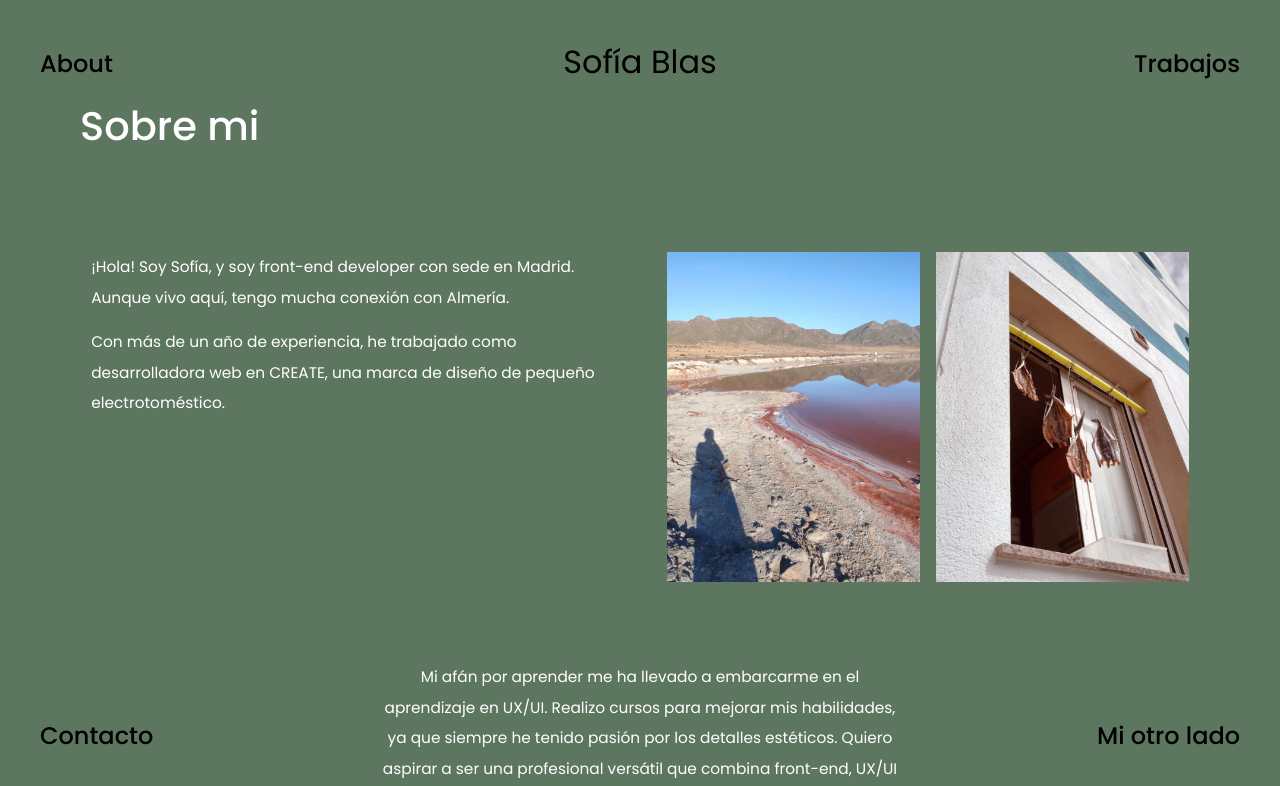
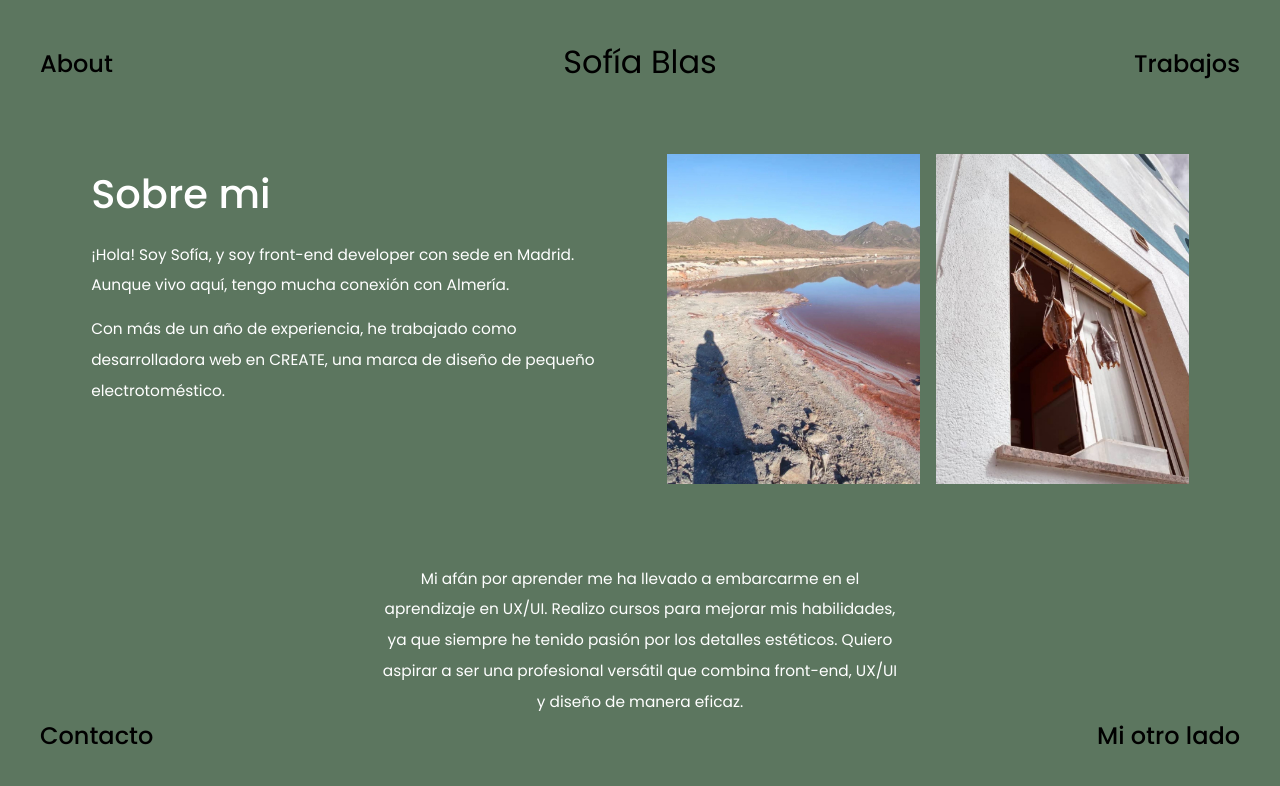
Before and after one commit to SofiaBManzano/sofia-portfolio, a React (Create React App) app: page /about in a window 1280 px wide. Shown: the top 786 px of the page. Built offline with nearby package versions, Linux system fonts and the light colour scheme.

Commit message:
fix menu

```diff
--- a/src/Components/Menu/MenuDesktop.js
+++ b/src/Components/Menu/MenuDesktop.js
@@ -1,17 +1,31 @@
 // Menu.js
 
 import { NavLink } from "react-router-dom";
-// import PropTypes from "prop-types";
-import React from "react";
+import { HashLink as Link } from "react-router-hash-link";
+
+import React, { useState, useEffect } from "react";
+
 
 const MenuDesktop = () => {
-  // Menu.propTypes = {
-  //   onContactClick: PropTypes.func.isRequired,
-  // };
+  const [isSticky, setIsSticky] = useState(false);
+  useEffect(() => {
+    const handleScroll = () => {
+      const scrollTop = window.pageYOffset || document.documentElement.scrollTop;
+      const shouldStick = scrollTop > 0;
+
+      setIsSticky(shouldStick);
+    };
+
+    window.addEventListener("scroll", handleScroll);
+
+    return () => {
+      window.removeEventListener("scroll", handleScroll);
+    };
+  }, []);
 
   return (
     <nav className="c-menu ">
-      <section className="c-menu__header">
+      <section className={`c-menu__header ${isSticky ? "is-sticky" : ""}`}>
         {" "}
         <h2>
           <NavLink className="c-menu__header-title" to="/">
@@ -29,11 +43,9 @@ const MenuDesktop = () => {
           <NavLink to="/about">About</NavLink>
         </li>{" "}
         <li className="c-menu__item">
-          <NavLink to="/#contact"
-          //  onClick={props.onContactClick}
-           >
+          <Link smooth to="/#contact">
             Contacto
-          </NavLink>
+          </Link>
         </li>
         <li className="c-menu__item">
           <NavLink to="/works">Trabajos</NavLink>
--- a/src/Components/Menu/MenuMobile.js
+++ b/src/Components/Menu/MenuMobile.js
@@ -2,6 +2,7 @@
 
 import { NavLink, useNavigate } from "react-router-dom";
 import React, { useState } from "react";
+import { HashLink as Link } from "react-router-hash-link";
 
 const MenuMobile = () => {
   const [isExpanded, setIsExpanded] = useState(false);
@@ -39,9 +40,9 @@ const MenuMobile = () => {
           <NavLink to="/about">About</NavLink>
         </li>
         <li className="c-menu__item">
-          <a href="/#contact" onClick={handleContactClick}>
+          <Link smooth to="/#contact" onClick={handleContactClick}>
             Contacto
-          </a>
+          </Link>
         </li>
         <li className="c-menu__item" onClick={toggleMenu}>
           <NavLink to="/past">Mi otro lado</NavLink>
--- a/src/Layouts/About.js
+++ b/src/Layouts/About.js
@@ -9,9 +9,10 @@ const About = () => {
   return (
     <div className="u-bg-dark u-text-white c-about">
       <article className="c-about-content">
-        <h3 className="c-main__title u-text-white">Sobre mi</h3>
+        {/* <h3 className="c-main__title u-text-white">Sobre mi</h3> */}
         <section className="c-main__block c-about__block-primary c-about__block--padding-x">
           <article>
+          <h3 className="c-main__title c-about__block-title u-text-white">Sobre mi</h3>
             <p className="c-main__text">
               ¡Hola! Soy Sofía, y soy front-end developer con sede en Madrid.
               Aunque vivo aquí, tengo mucha conexión con Almería.{" "}
--- a/src/Layouts/Home.js
+++ b/src/Layouts/Home.js
@@ -158,6 +158,7 @@ const Home = () => {
       </main>
       <footer
         className="c-home__block-color c-home-footer u-bg-light"
+        id="contact"
         // ref={contactSectionRef}
       >
         <p className="c-main__text">Gracias por llegar hasta aquí</p>
--- a/src/styles/About.scss
+++ b/src/styles/About.scss
@@ -1,21 +1,31 @@
 .c-about {
   // height: 100vh;
+  @include desktop {
+    padding-top: calc(clamp(90px, 12vw, 200px) - 5em);
+  }
   &-content {
     @include desktop {
       max-width: 1200px;
       margin: auto;
 
-      h3 {
-        padding-left: clamp(1em, 2vw, 4em);
-      }
+      // h3 {
+      //   padding-left: clamp(1em, 2vw, 4em);
+      // }
     }
   }
   &__block {
+    &-title {
+      @include desktop {
+        padding-left: 0;
+        padding-top: 0;
+      }
+    }
     &-primary {
       @include desktop {
         display: flex;
         flex-direction: row;
         gap: 54px;
+        // padding-top: 20px;
         article {
           flex: 1 1;
         }
--- a/src/styles/Home.scss
+++ b/src/styles/Home.scss
@@ -36,7 +36,7 @@
         position: absolute;
         top: clamp(100px, 12vh, 400px);
 
-        width: clamp(100px, 30vw, 400px);
+        width: clamp(80px, 27vw, 400px);
       }
     }
     &__block {
--- a/src/styles/Menu.scss
+++ b/src/styles/Menu.scss
@@ -41,6 +41,11 @@
 
       transform: translateX(-50%);
       align-items: flex-start;
+    }
+    &.is-sticky {
+      position: fixed;
+      top: 0;
+      z-index: 10;
     }
     &-title {
       font-size: 1rem;
```
